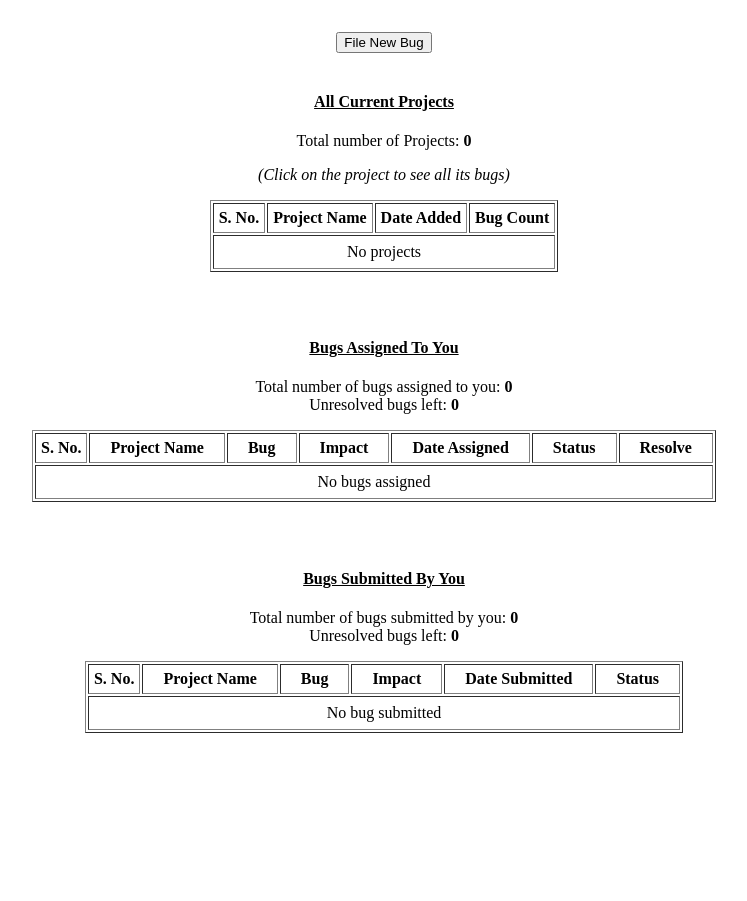
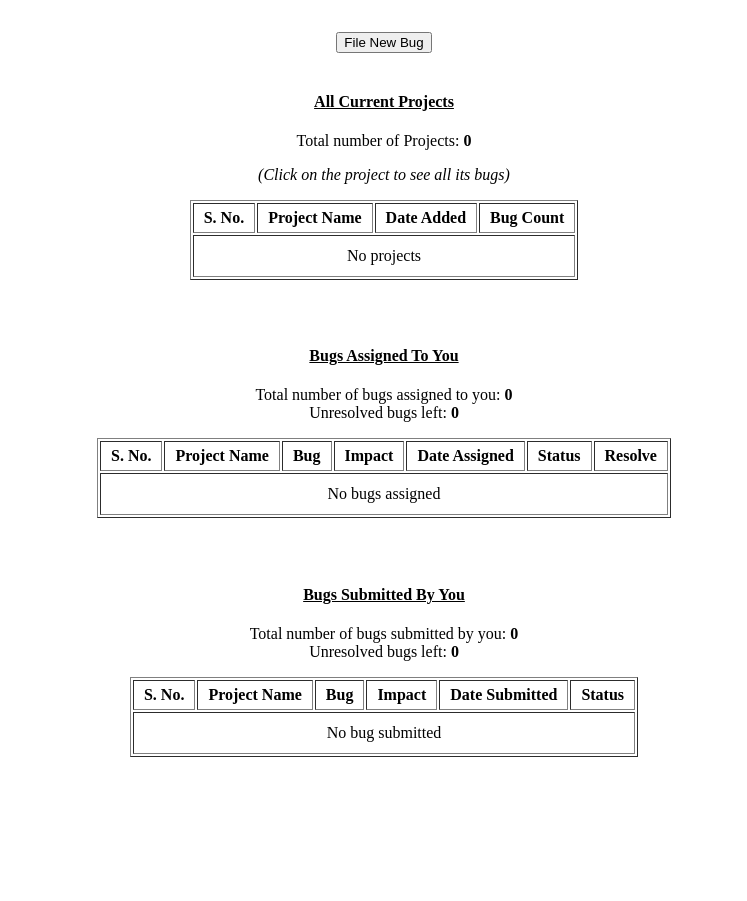
Before and after one commit to paras-gill/Bug-Tracking-System, a Django app: page /developerHome/ in a window 1280 px wide. Shown: the part 201-1102 px from the top of the page, without its empty margins (256-1003 px from the left). Before the commit the page ends 934 px from the top, so only its background shows below. Run offline with Django 5.2, Linux system fonts and the light colour scheme; the visitor is signed in with stand-in values (Sample User, id 1); data that the repository does not hold is empty; parts of the project's set-up code (start-up, migrations or seed data) failed here and were passed over.

Commit message:
html templates updated

```diff
--- a/BTS/templates/base.html
+++ b/BTS/templates/base.html
@@ -1,22 +1,42 @@
 <!--This base template is to be used project-wide-->
 <!DOCTYPE html>
 <html lang="en">
+
     <head>
         <meta charset="UTF-8">
         <title> {% block title %} BTS {% endblock title %} </title>
         <style>
-             body {
-                text-align: center; /* Center align the body content */
+            body {
+                text-align: center;
             }
 
             h1 {
                 display: inline-block;
-                border: 1px solid black; /* Add a thin black border */
-                padding: 10px; /* Add some padding for spacing */
+                border: 1px solid black;
+                padding: 10px;
                 margin: 0 auto;
             }
+
+            th, td {
+                padding: 5px;
+                padding-left: 10px;
+                padding-right: 10px
+            }
+
+            .wrapped-cell {
+                max-width: 200px;
+                word-wrap: break-word;
+            }
+
+            .boxed-paragraph {
+                display: inline-block;
+                border: 2px solid black;
+                padding: 10px;
+            }
+
         </style>
     </head>
+
     <body>
         <h1>Bug Tracking System</h1>
         {%  if user.is_authenticated %}
@@ -28,4 +48,5 @@
 
         {% block content %} {% endblock content %}
     </body>
+
 </html>
--- a/BTS/templates/developer/developer_home.html
+++ b/BTS/templates/developer/developer_home.html
@@ -5,8 +5,10 @@
 
 {% block content %}
     <p style="text-align: center; font-size: larger;">Welcome {{user.role}}</p>
+
     <br>
-    <div>
+
+    <div id="file_bug_button">
         <button onclick="fileBug()">File New Bug</button>
         <script>
             function fileBug() {
@@ -28,20 +30,20 @@
         <table id="project_table" border="1" style="margin: 10px auto; text-align: center;">
             <thead>
                 <tr>
-                    <th style="padding: 5px;">S. No.</th>
-                    <th style="padding: 5px;">Project Name</th>
-                    <th style="padding: 5px;">Date Added</th>
-                    <th style="padding: 5px;">Bug Count</th>
+                    <th>S. No.</th>
+                    <th>Project Name</th>
+                    <th>Date Added</th>
+                    <th>Bug Count</th>
                 </tr>
             </thead>
             <tbody>
                     {% if projects %}
                         {% for project in projects %}
                                 <tr>
-                                    <td style="padding: 5px;"> {{forloop.counter}} </td>
-                                    <td style="padding: 5px;"> <a href="{% url 'developer_projectBugs' project_id=project.id %}">{{project.project_name}}</a></td>
-                                    <td style="padding: 5px;"> {{project.date_added.date}} </td>
-                                    <td style="padding: 5px;"> {{project.bug_count}} </td>
+                                    <td> {{forloop.counter}} </td>
+                                    <td class="wrapped-cell"> <a href="{% url 'developer_projectBugs' project_id=project.id %}">{{project.project_name}}</a></td>
+                                    <td> {{project.date_added.date}} </td>
+                                    <td> {{project.bug_count}} </td>
                                 </tr>
                         {% endfor %}
                     {% else %}
@@ -60,39 +62,38 @@
         <h4 style="text-align: center;"><u>Bugs Assigned To You</u></h4>
         <p style="text-align: center;">
             Total number of bugs assigned to you: <strong>{{bugs_assigned|length }}</strong>
-            <br> Unresolved bugs left: <strong>{{bugs_assigned_open|length }}</strong></p>
+            <br> Unresolved bugs left: <strong>{{bugs_assigned_open|length }}</strong>
+        </p>
 
-
-        <div style="margin-right: 20px;">
         <table id="project_table" border="1" style="margin: 10px auto; text-align: center;">
             <thead>
                 <tr>
-                        <th style="padding: 5px;">S. No.</th>
-                        <th style="padding: 5px; padding-left: 20px; padding-right: 20px;">Project Name</th>
-                        <th style="padding: 5px; padding-left: 20px; padding-right: 20px">Bug</th>
-                        <th style="padding: 5px; padding-left: 20px; padding-right: 20px">Impact</th>
-                        <th style="padding: 5px; padding-left: 20px; padding-right: 20px">Date Assigned</th>
-                        <th style="padding: 5px; padding-left: 20px; padding-right: 20px">Status</th>
-                        <th style="padding: 5px; padding-left: 20px; padding-right: 20px">Resolve</th>
+                    <th>S. No.</th>
+                    <th>Project Name</th>
+                    <th>Bug</th>
+                    <th>Impact</th>
+                    <th>Date Assigned</th>
+                    <th>Status</th>
+                    <th>Resolve</th>
                 </tr>
             </thead>
             <tbody>
                 {% if bugs_assigned %}
                     {% for bug in bugs_assigned %}
                     <tr>
-                                <td style="padding: 5px; padding-left: 20px; padding-right: 20px; height: 20px"> {{forloop.counter}} </td>
-                                <td style="padding: 5px; padding-left: 20px; padding-right: 20px; height: 20px"> {{bug.project}} </td>
-                                <td style="padding: 5px; padding-left: 20px; padding-right: 20px; height: 20px"> {{bug.bug_title}} </td>
-                                <td style="padding: 5px; padding-left: 20px; padding-right: 20px; height: 20px">
+                        <td> {{forloop.counter}} </td>
+                        <td class="wrapped-cell"> {{bug.project}} </td>
+                        <td class="wrapped-cell"> {{bug.bug_title}} </td>
+                        <td>
                         {% if bug.impact == 'Severe'%}
                             <span style="color:red;">{{bug.impact}}</span>
                         {% else %}
                             <span style="color:blue;">{{bug.impact}}</span>
                         {% endif %}
                         </td>
-                                <td style="padding: 5px; padding-left: 20px; padding-right: 20px; height: 20px"> {{bug.date_assigned|date}} </td>
-                                <td style="padding: 5px; padding-left: 20px; padding-right: 20px; height: 20px"> {{bug.status}} </td>
-                                <td style="padding: 5px; padding-left: 20px; padding-right: 20px; height: 20px">
+                        <td> {{bug.date_assigned|date}} </td>
+                        <td> {{bug.status}} </td>
+                        <td>
                             {% if bug.status == 'Open' %}
                                 <a href="{% url 'resolveBug' bug_id=bug.id %}">Change Status</a>
                             {% endif %}
@@ -108,10 +109,6 @@
         </table>
     </div>
 
-    </div>
-
-
-</div>
 
     <br>
     <br>
@@ -127,30 +124,30 @@
         <table id="project_table" border="1" style="margin: 10px auto; text-align: center;">
             <thead>
                 <tr>
-                    <th style="padding: 5px;">S. No.</th>
-                    <th style="padding: 5px; padding-left: 20px; padding-right: 20px">Project Name</th>
-                    <th style="padding: 5px; padding-left: 20px; padding-right: 20px">Bug</th>
-                    <th style="padding: 5px; padding-left: 20px; padding-right: 20px">Impact</th>
-                    <th style="padding: 5px; padding-left: 20px; padding-right: 20px">Date Submitted</th>
-                    <th style="padding: 5px; padding-left: 20px; padding-right: 20px">Status</th>
+                    <th>S. No.</th>
+                    <th>Project Name</th>
+                    <th>Bug</th>
+                    <th>Impact</th>
+                    <th>Date Submitted</th>
+                    <th>Status</th>
                 </tr>
             </thead>
             <tbody>
                     {% if bugs_submitted %}
                         {% for bug in bugs_submitted %}
                             <tr>
-                                <td style="padding: 5px;"> {{forloop.counter}} </td>
-                                <td style="padding: 5px; padding-left: 20px; padding-right: 20px;"> {{bug.project}} </td>
-                                <td style="padding: 5px; padding-left: 20px; padding-right: 20px;"> {{bug.bug_title}} </td>
-                                <td style="padding: 5px; padding-left: 20px; padding-right: 20px;">
+                                <td> {{forloop.counter}} </td>
+                                <td class="wrapped-cell"> {{bug.project}} </td>
+                                <td class="wrapped-cell"> {{bug.bug_title}} </td>
+                                <td>
                                 {% if bug.impact == 'Severe'%}
                                     <span style="color:red;">{{bug.impact}}</span>
                                 {% else %}
                                     <span style="color:blue;">{{bug.impact}}</span>
                                 {% endif %}
                                 </td>
-                                <td style="padding: 5px; padding-left: 20px; padding-right: 20px;"> {{bug.date_submitted|date}} </td>
-                                <td style="padding: 5px;"> {{bug.status}} </td>
+                                <td> {{bug.date_submitted|date}} </td>
+                                <td> {{bug.status}} </td>
 
                             </tr>
                         {% endfor %}
```
Also changed, not shown: BTS/templates/developer/change_status.html (+10 -10 lines), BTS/templates/developer/developer_project_bugs.html (+17 -17 lines), BTS/templates/manager/manager_home.html (+40 -43 lines), BTS/templates/manager/manager_project_bugs.html (+17 -17 lines). Lines whose indentation alone changed are shown as unchanged.
